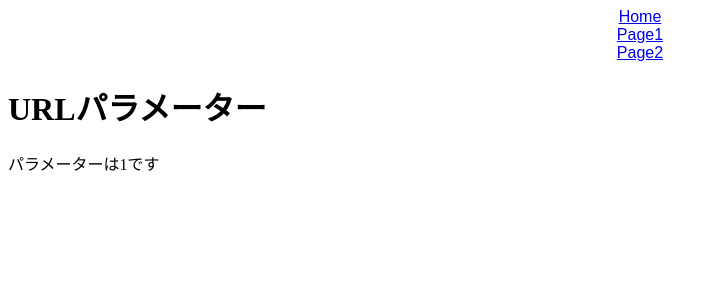
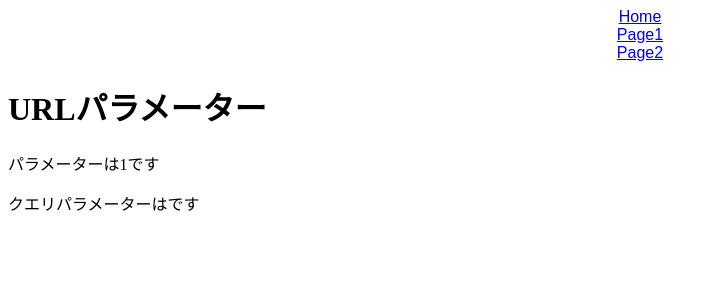
Before and after one commit to takiwaka/ReactPractice4, a React (Create React App) app: page /Page2/1 in a window 1280 px wide. Shown: the top 300 px of the page, without its empty margins (0-718 px from the left). Built offline with nearby package versions, Linux system fonts and the light colour scheme.

Commit message:
クエリパラメーターの取得

```diff
--- a/src/Page2.jsx
+++ b/src/Page2.jsx
@@ -5,6 +5,8 @@
     <div>
       <h1>ページ2</h1>
       <Link to="/page2/999">URL Parameter</Link>
+      <br />
+      <Link to="/page2/999?name=Query">Query Parameter</Link>
     </div>
   );
 };
--- a/src/UrlParameter.jsx
+++ b/src/UrlParameter.jsx
@@ -1,11 +1,15 @@
-import { useParams } from "react-router-dom";
+import { useParams, useLocation } from "react-router-dom";
 
 export const UrlParameter = () => {
   const { id } = useParams();
+  const { search } = useLocation();
+  const query = new URLSearchParams(search);
+  console.log(query);
   return (
     <div>
       <h1>URLパラメーター</h1>
       <p>パラメーターは{id}です</p>
+      <p>クエリパラメーターは{query.get("name")}です</p>
     </div>
   );
 };
```
